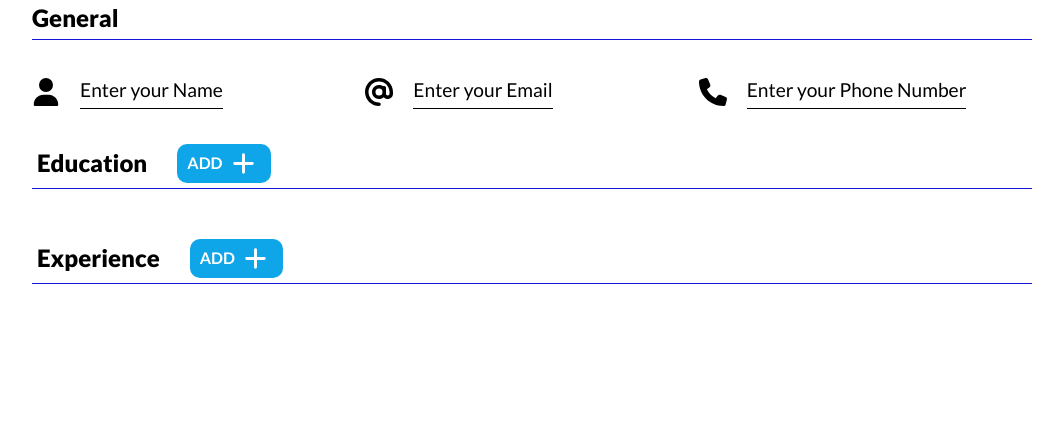
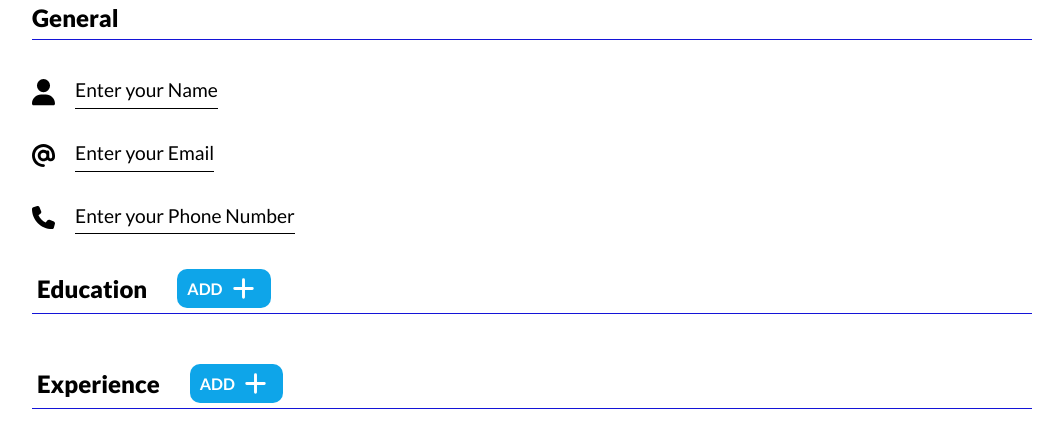
Before and after one commit to ehsan-saf/cv-app, a React (Vite) app: page / in a window 1280 px wide. Shown: the top 448 px of the page, without its empty margins (108-1171 px from the left). Built offline with nearby package versions, Linux system fonts and the light colour scheme.

Commit message:
Change general inputs structure
Arrange general section's elements in column direction and increase their gap

```diff
--- a/src/styles/General.css
+++ b/src/styles/General.css
@@ -8,7 +8,9 @@
 
 .inputs {
   display: flex;
-  justify-content: space-around;
+  flex-direction: column;
+  align-items: flex-start;
+  gap: 10px;
   padding-top: 16px;
 }
 
--- a/src/styles/Info.css
+++ b/src/styles/Info.css
@@ -7,7 +7,6 @@
 }
 
 .info-label {
-  flex: 1 0 0%;
   display: flex;
   align-items: center;
   gap: 20px;
@@ -15,8 +14,7 @@
 }
 
 .info-icon {
-  width: 28px;
-  height: 28px;
+  width: 23px;
 }
 
 .general_input {
@@ -68,7 +66,7 @@
 
 .confirm-button {
   flex: 1;
-  max-width: 35px;
+  width: 35px;
   background-image: url(../assets/confirm.svg);
 }
 
```
